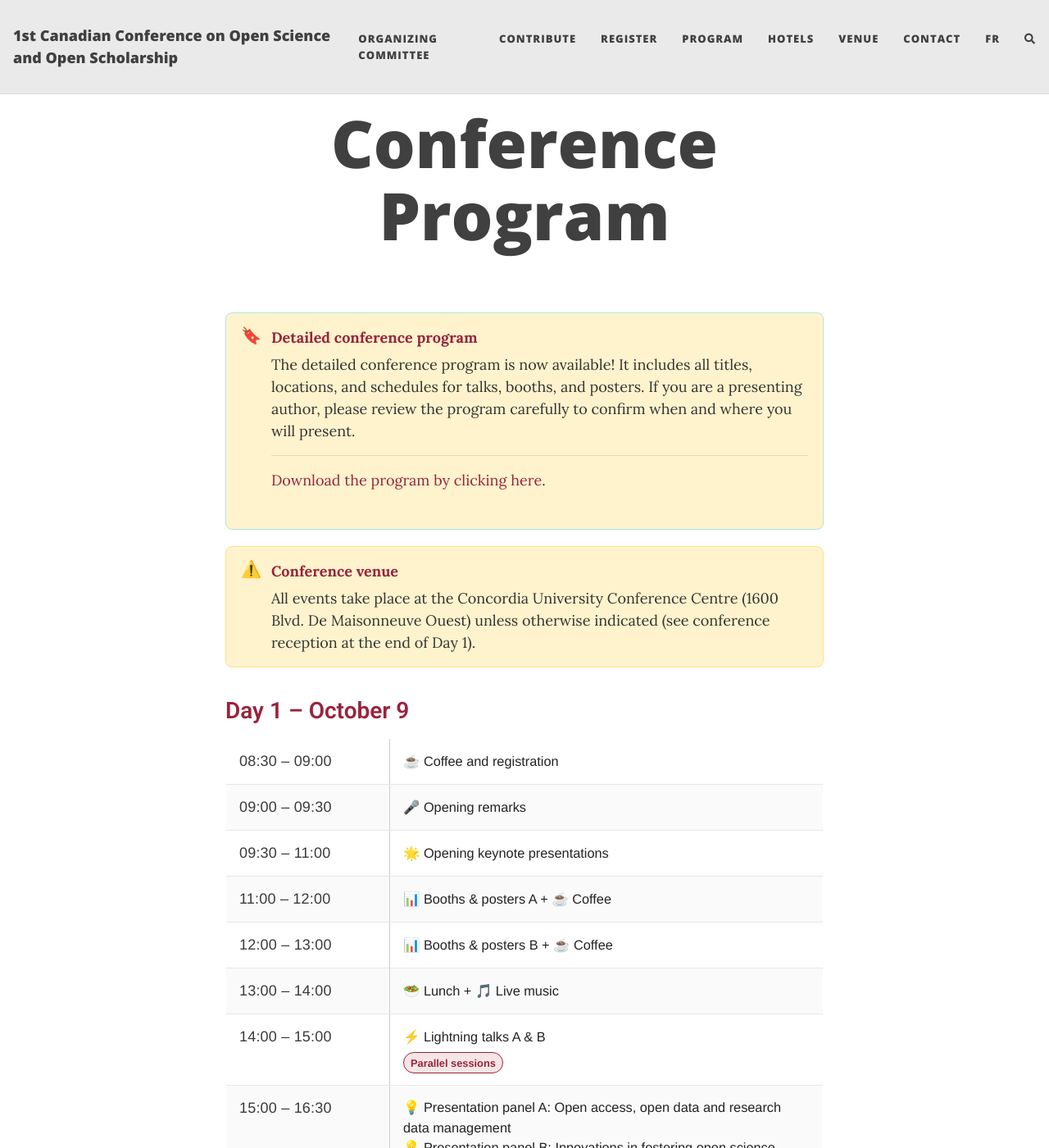
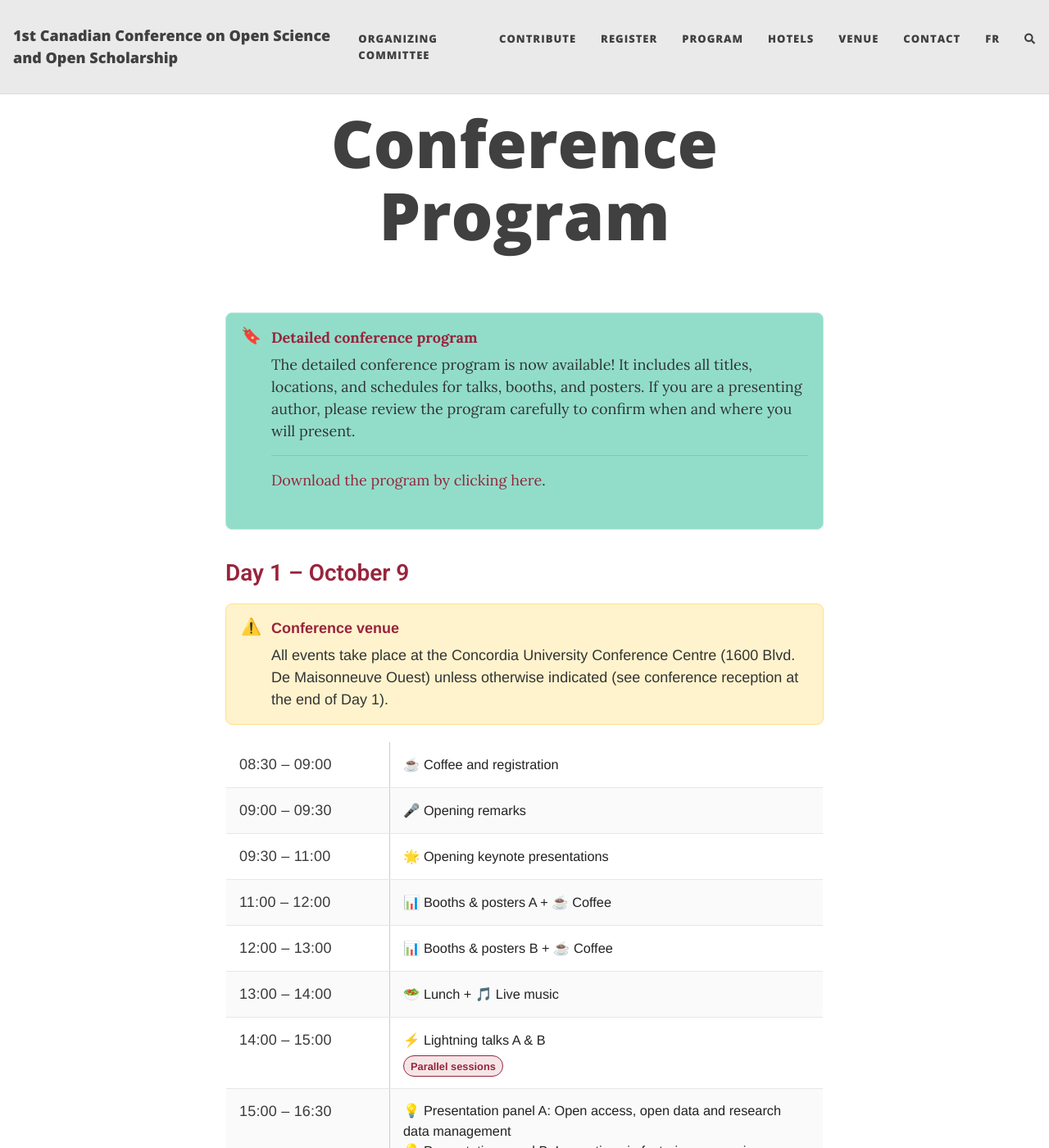
Before and after one commit to oscanada/oscanada.github.io, a Jekyll site: the page built from en/program.html, in a window 1280 px wide and 1400 px high. Shown: the whole window at 82% size. Built offline with Jekyll 4.4.1, drawn with Linux system fonts in a browser that asks for light colours; nearby versions of some CDN libraries; comment, search, counter and statistics services are not loaded; some of the changed text lies outside the part shown.

Commit message:
Update program.html

```diff
--- a/en/program.html
+++ b/en/program.html
@@ -32,7 +32,7 @@
   .callout_info {
     display: flex; gap: 12px; align-items: flex-start;
     margin: 20px 0; padding: 16px 18px; border-radius: 8px;
-    border: 1px solid #afe8da; background: #fff3cd;
+    border: 1px solid #c0e7dd; background: #92ddca;
     font: inherit; color: #333; line-height: 1.5;
   }
   .callout__icon { font-size: 1.25rem; line-height: 1.1; }
@@ -162,6 +162,9 @@
   </div>
 </div>
 
+  <main class="schedule">
+    <h5>Day 1 – October 9</h5>
+
 <div class="callout_warning">
   <div class="callout__icon">⚠️</div>
   <div>
@@ -171,9 +174,6 @@
     </p>
   </div>
 </div>
-
-  <main class="schedule">
-    <h5>Day 1 – October 9</h5>
 
     <table class="schedule-table">
       <tbody>
@@ -226,6 +226,16 @@
 
     <h5>Day 2 – October 10</h5>
 
+<div class="callout_warning">
+  <div class="callout__icon">⚠️</div>
+  <div>
+    <p class="callout__title">Conference venue</p>
+    <p class="callout__body">
+      All events take place at the Concordia University Conference Centre (1600 Blvd. De Maisonneuve Ouest) unless otherwise indicated (see conference reception at the end of Day 1).
+    </p>
+  </div>
+</div>
+
     <table class="schedule-table">
       <tbody>
         <tr>
```
